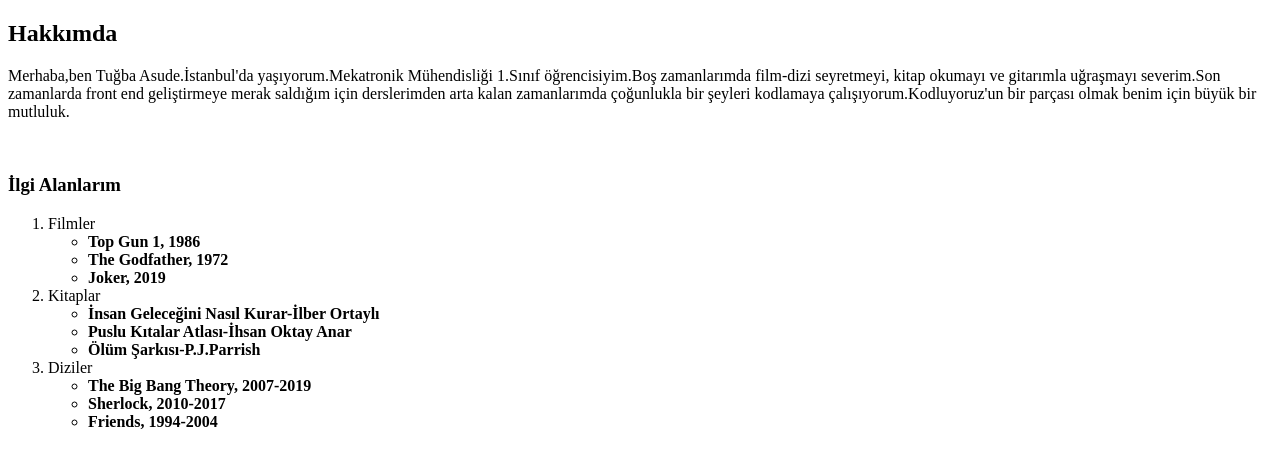
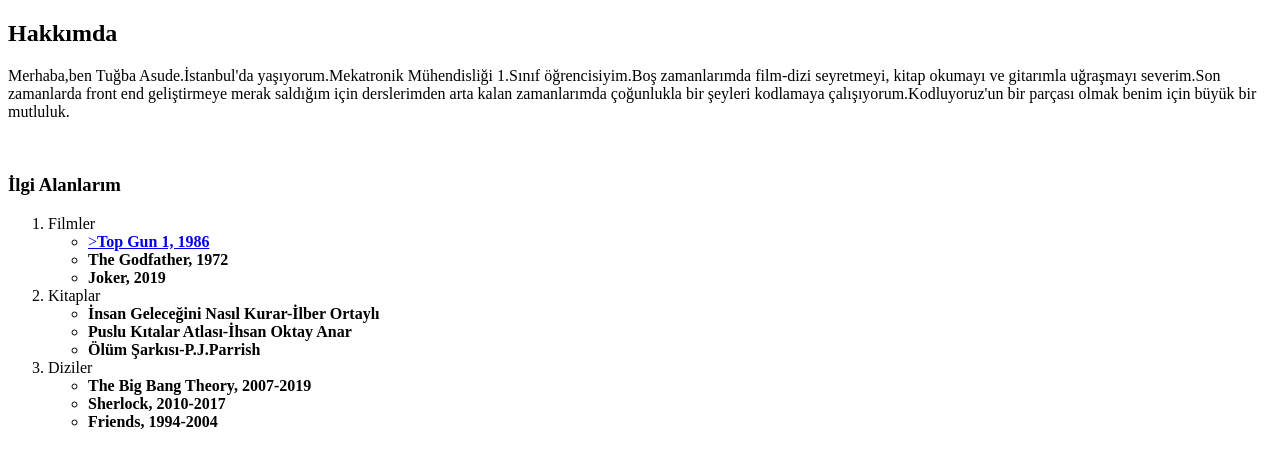
Before and after one commit to tugbaasudenacar/htmlodev2, a plain HTML site: page index.html in a window 1280 px wide. Shown: the part 46-514 px from the top of the page. Drawn offline with Linux system fonts and the light colour scheme.

Commit message:
link ekleme denemesi

```diff
--- a/index.html
+++ b/index.html
@@ -17,7 +17,8 @@
     <li>Filmler</li>
     <ul>
         <li>
-            <strong>Top Gun 1, 1986</strong>
+            <a href="https://www.imdb.com/title/tt0092099/" target="_blank
+            ">><strong>Top Gun 1, 1986</strong></a>
         </li>
         <li>
             <strong>The Godfather, 1972</strong>
```
